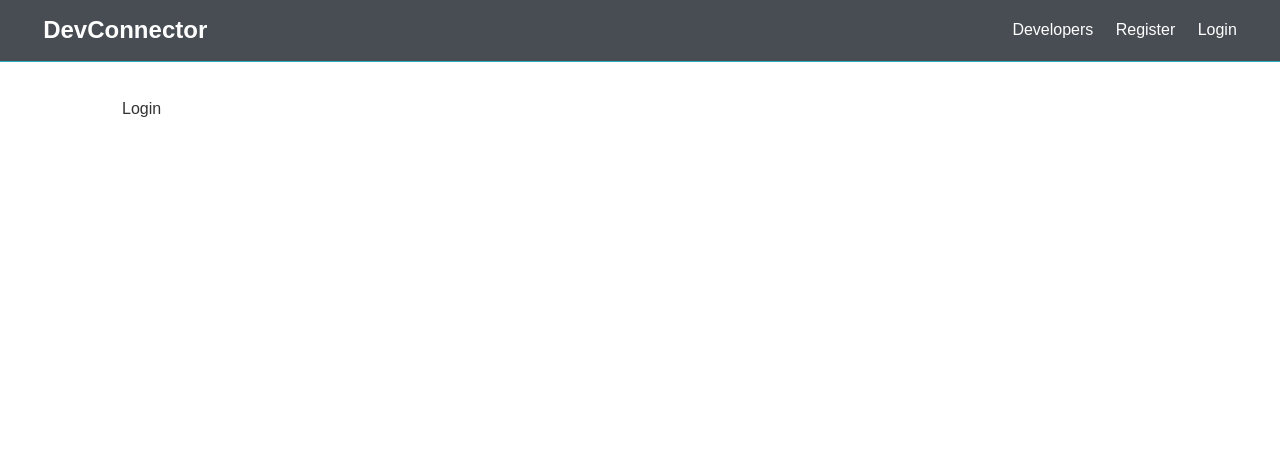
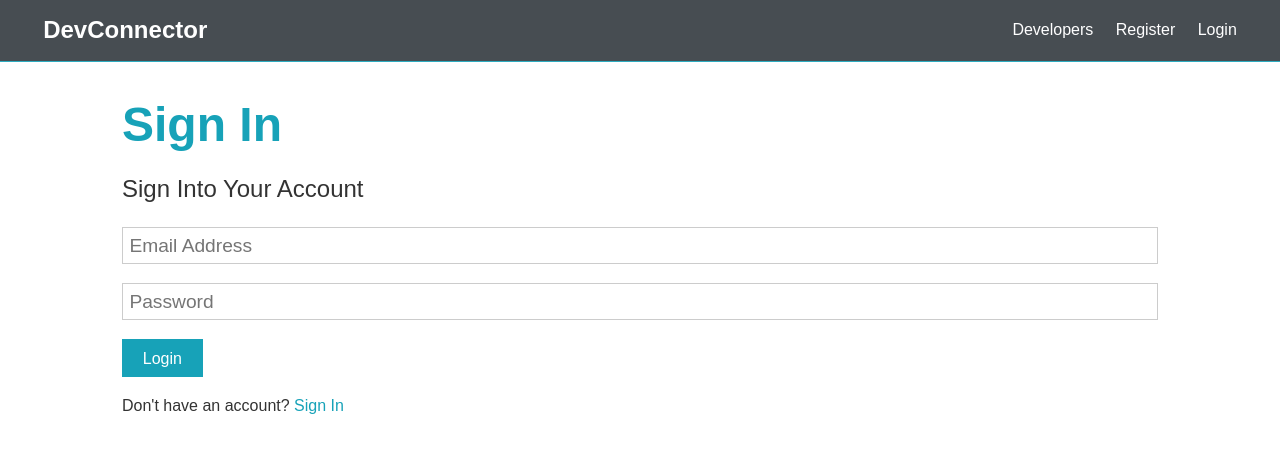
Before and after one commit to kphillips001/developerconnector, a React (Create React App) app in the folder client/: page /login in a window 1280 px wide. Shown: the top 452 px of the page. Built offline with nearby package versions, Linux system fonts and the light colour scheme.

Commit message:
added login form

```diff
--- a/client/src/components/auth/Login.js
+++ b/client/src/components/auth/Login.js
@@ -1,11 +1,55 @@
-import React from 'react'
+import React, { Fragment, useState } from 'react';
+import { Link } from 'react-router-dom';
 
 const Login = () => {
+  const [formData, setFormData] = useState({
+    email: '',
+    password: ''
+  });
+
+  const { email, password } = formData;
+
+  const onChange = e => setFormData({ ...formData, [e.target.name]: e.target.value});
+
+  const onSubmit = async e => {
+    e.preventDefault();
+    console.log('SUCCESS');
+  };
+
   return (
-    <div>
-      Login
-    </div>
-  )
-}
+    <Fragment>
+      <h1 className='large text-primary'>Sign In</h1>
+      <p className='lead'>
+        <i className='fas fa-user' /> Sign Into Your Account
+      </p>
+      <form className='form' onSubmit={e => onSubmit(e)} >
+        <div className='form-group'>
+          <input
+            type='email'
+            placeholder='Email Address'
+            name='email'
+            value={email}
+            onChange={e => onChange(e)}
+            minLength='6'
+            />
+        </div>
+        <div className='form-group'>
+          <input
+            type='password'
+            placeholder='Password'
+            name='password'
+            value={password}
+            onChange={e => onChange(e)}
+            minLength='6'
+            />
+        </div>
+        <input type='submit' className='btn btn-primary' value='Login' />
+      </form>
+      <p className='my-1'>
+        Don't have an account? <Link to='/login'>Sign In</Link>
+      </p>
+    </Fragment>
+  );
+};
 
-export default Login
+export default Login;
--- a/client/src/components/auth/Register.js
+++ b/client/src/components/auth/Register.js
@@ -13,12 +13,12 @@
 
   const onChange = e => setFormData({ ...formData, [e.target.name]: e.target.value});
 
-  const onSubmit = e => {
+  const onSubmit = async e => {
     e.preventDefault();
     if(password !== password2) {
       console.log('Passwords do not match');
     } else {
-      console.log(formData);
+      console.log('SUCCESS');
     }
   }
 
```
